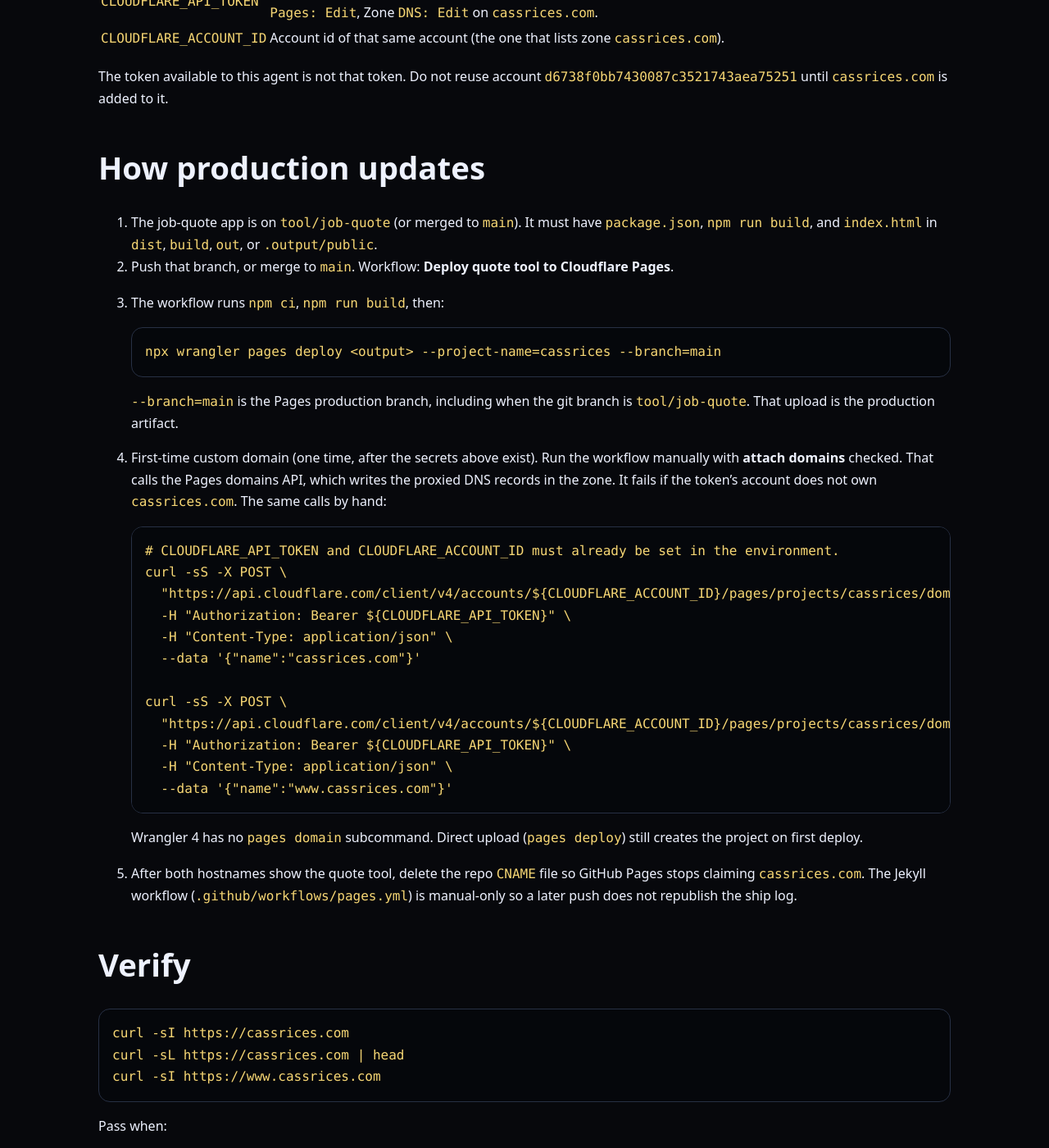
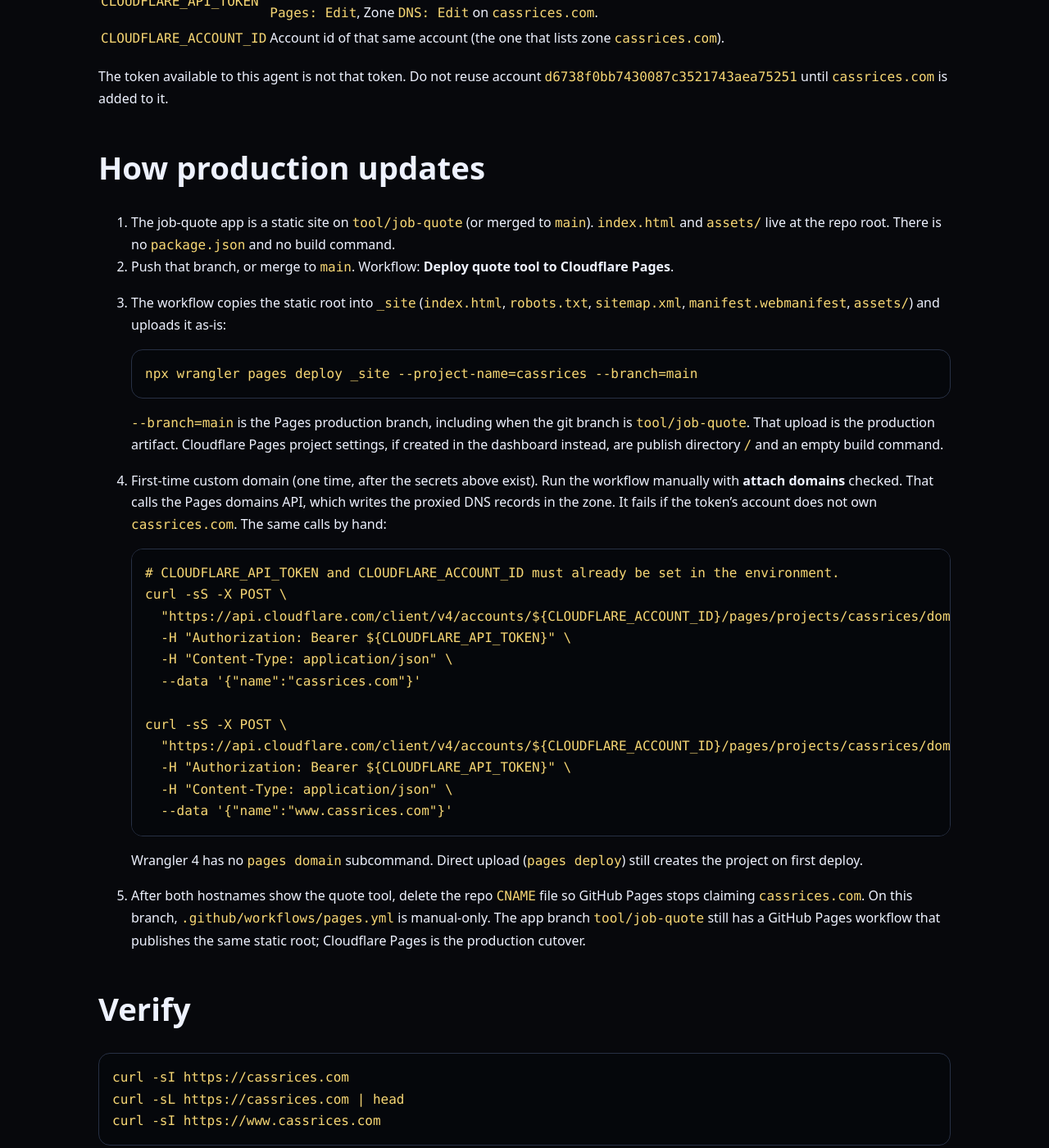
Before and after one commit to cassidyrice/cassrices, a Jekyll site: the page built from DEPLOY.md, in a window 1280 px wide and 1400 px high, scrolled down 1161 px. Shown: the whole window at 82% size. Built offline with Jekyll 4.4.1, drawn with Linux system fonts in a browser that asks for light colours; our own code applies the rules of GitHub Pages for plain Markdown files.

Commit message:
fix: deploy the quote tool as a static site root
Upload index.html and assets as-is to Cloudflare Pages. The app has no package.json and no npm build.

Co-authored-by: cassidyrice <cassidyrice@users.noreply.github.com>

````diff
--- a/DEPLOY.md
+++ b/DEPLOY.md
@@ -29,15 +29,15 @@ The token available to this agent is not that token. Do not reuse account `d6738
 
 ## How production updates
 
-1. The job-quote app is on `tool/job-quote` (or merged to `main`). It must have `package.json`, `npm run build`, and `index.html` in `dist`, `build`, `out`, or `.output/public`.
+1. The job-quote app is a static site on `tool/job-quote` (or merged to `main`). `index.html` and `assets/` live at the repo root. There is no `package.json` and no build command.
 2. Push that branch, or merge to `main`. Workflow: **Deploy quote tool to Cloudflare Pages**.
-3. The workflow runs `npm ci`, `npm run build`, then:
+3. The workflow copies the static root into `_site` (`index.html`, `robots.txt`, `sitemap.xml`, `manifest.webmanifest`, `assets/`) and uploads it as-is:
 
    ```sh
-   npx wrangler pages deploy <output> --project-name=cassrices --branch=main
+   npx wrangler pages deploy _site --project-name=cassrices --branch=main
    ```
 
-   `--branch=main` is the Pages production branch, including when the git branch is `tool/job-quote`. That upload is the production artifact.
+   `--branch=main` is the Pages production branch, including when the git branch is `tool/job-quote`. That upload is the production artifact. Cloudflare Pages project settings, if created in the dashboard instead, are publish directory `/` and an empty build command.
 
 4. First-time custom domain (one time, after the secrets above exist). Run the workflow manually with **attach domains** checked. That calls the Pages domains API, which writes the proxied DNS records in the zone. It fails if the token’s account does not own `cassrices.com`. The same calls by hand:
 
@@ -58,7 +58,7 @@ The token available to this agent is not that token. Do not reuse account `d6738
 
    Wrangler 4 has no `pages domain` subcommand. Direct upload (`pages deploy`) still creates the project on first deploy.
 
-5. After both hostnames show the quote tool, delete the repo `CNAME` file so GitHub Pages stops claiming `cassrices.com`. The Jekyll workflow (`.github/workflows/pages.yml`) is manual-only so a later push does not republish the ship log.
+5. After both hostnames show the quote tool, delete the repo `CNAME` file so GitHub Pages stops claiming `cassrices.com`. On this branch, `.github/workflows/pages.yml` is manual-only. The app branch `tool/job-quote` still has a GitHub Pages workflow that publishes the same static root; Cloudflare Pages is the production cutover.
 
 ## Verify
 
--- a/wrangler.toml
+++ b/wrangler.toml
@@ -1,5 +1,5 @@
 # Cloudflare Pages project for https://cassrices.com
-# Production deploys publish the job-quote static build and replace the live site.
+# The quote tool is a static site. There is no build. Publish the assembled root.
 name = "cassrices"
-pages_build_output_dir = "dist"
+pages_build_output_dir = "_site"
 compatibility_date = "2026-09-24"
````
Also changed, not shown: .github/workflows/deploy-cloudflare.yml, README.md.
